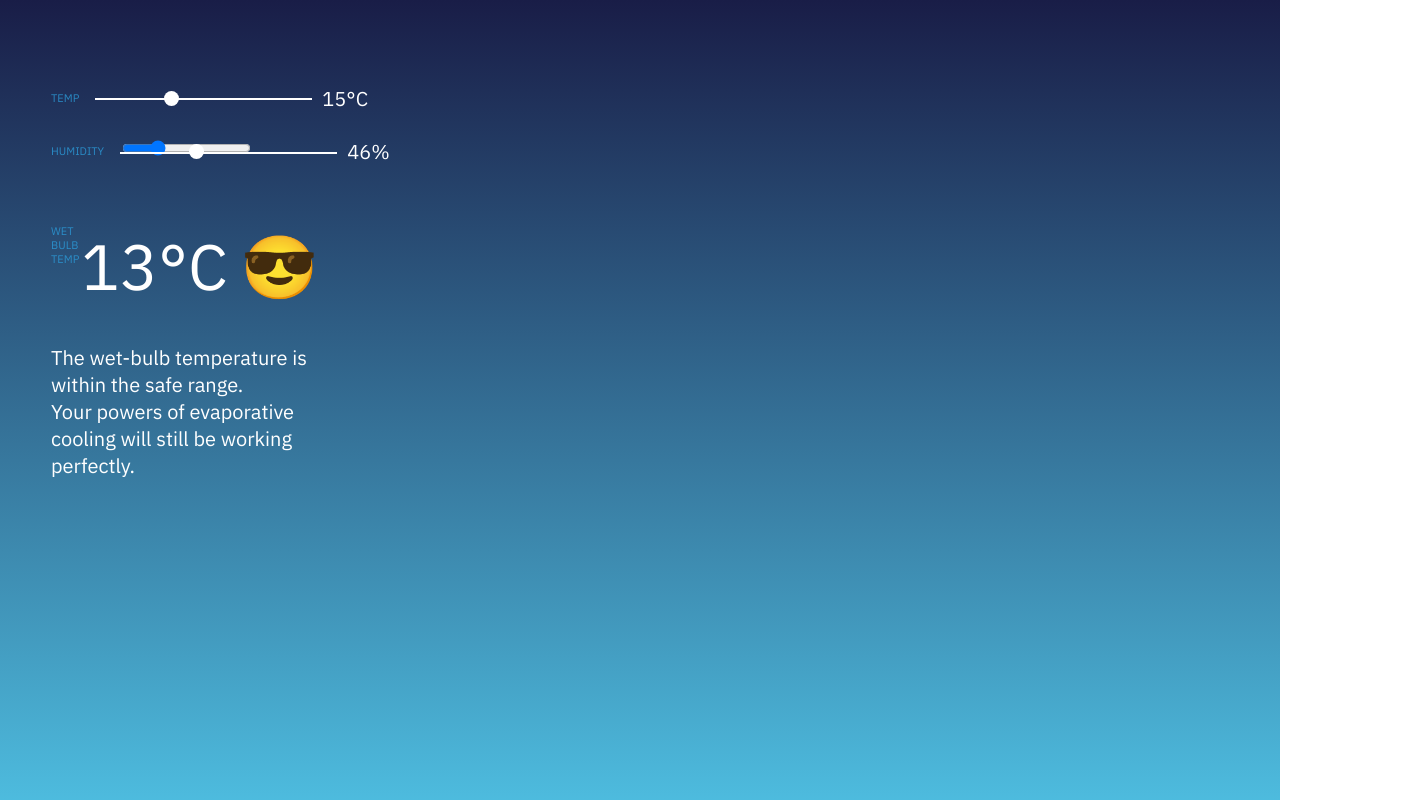
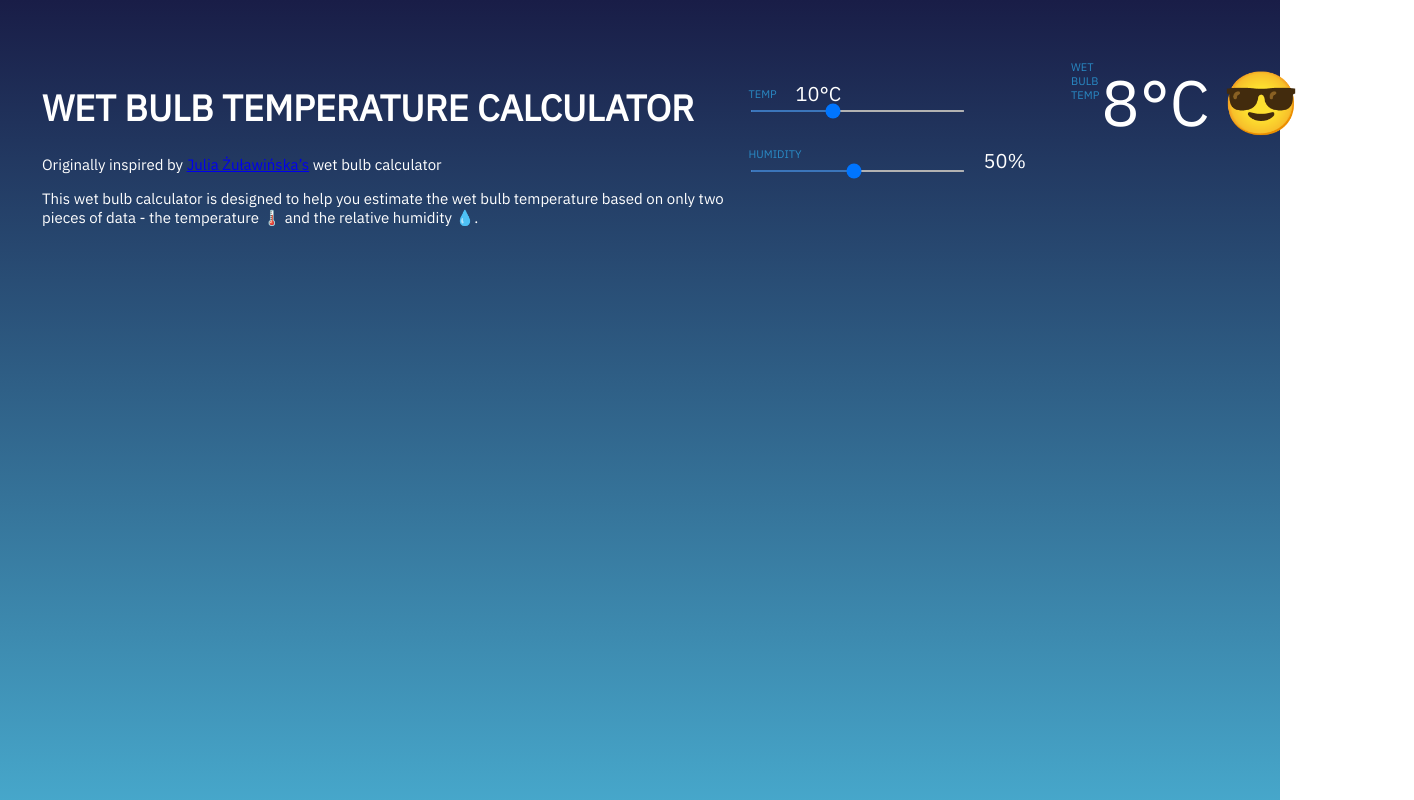
Before and after one commit to pjpscriv/wet-bulb-calculator, an Angular app: page / in a window 1280 px wide. Shown: the top 800 px of the page, 1414 px wide, since content can reach past the window. Built offline with nearby package versions, Linux system fonts and the light colour scheme.

Commit message:
Begin fixing up layout
(it's still broken atm tho)

```diff
--- a/src/app/app.component.css
+++ b/src/app/app.component.css
@@ -1,18 +1,30 @@
-
-:host {
+wet-bulb:host {
   display: flex;
   height: 100%;
-  width: 100%;
-  background: linear-gradient(180deg, #191D47 0%, rgba(43.14, 174.28, 215.69, 0.84) 100%);
+  /*width: 100%;*/
+  font-family: IBM Plex Sans, sans-serif;
+  color: white;
+
+  padding: 60px 42px;
+}
+
+.wet-bulb__header h1 {
+  font-size: 36px;
+  /*font-style: normal;*/
+  font-weight: 600;
+}
+
+.wet-bulb__header p {
+  font-size: 15px;
 }
 
 
 /* TEMPERATURE SLIDER */
 .wet-bulb__temp-slider-section {
   width: 256px;
-  left: 51px;
-  top: 84.50px;
-  position: absolute;
+  /*left: 51px;*/
+  /*top: 84.50px;*/
+  /*position: absolute;*/
   justify-content: flex-start;
   align-items: center;
   gap: 16px;
@@ -28,6 +40,7 @@
   font-family: IBM Plex Sans;
   font-weight: 400;
   word-wrap: break-word;
+
 }
 
 
@@ -38,25 +51,6 @@
 }
 
 
-.wet-bulb__temp-slider-line {
-  width: 215px;
-  height: 0px;
-  left: 0px;
-  top: 13.50px;
-  position: absolute;
-  border: 1.25px white solid;
-}
-
-
-.wet-bulb__temp-slider-dot {
-  width: 15px;
-  height: 15px;
-  left: 69px;
-  top: 6px;
-  position: absolute;
-  background: white;
-  border-radius: 9999px
-}
 
 
 .wet-bulb__temp-slider-value {}
@@ -67,20 +61,25 @@
 /* HUMIDITY SLIDER */
 .wet-bulb__humidity-slider-section {
   width: 256px;
-  left: 51px;
-  top: 138px;
-  position: absolute;
+  /*left: 51px;*/
+  /*top: 138px;*/
+  /*position: absolute;*/
   justify-content: flex-start;
   align-items: center;
   gap: 16px;
   display: inline-flex;
 }
 
+.wet-bulb__slider-input {
+  width: 215px;
+  height: 2px;
+  color: white;
+}
+
 
 .wet-bulb__humidity-slider-label {
   color: rgba(43.14, 153.57, 215.69, 0.84);
   font-size: 11px;
-  font-family: IBM Plex Sans;
   font-weight: 400;
   word-wrap: break-word;
 }
@@ -93,59 +92,38 @@
 }
 
 
-.wet-bulb__humidity-slider-line {
-  width: 215px;
-  height: 0px;
-  left: 0px;
-  top: 13.50px;
-  position: absolute;
-  border: 1.25px white solid;
-}
-
-
-.wet-bulb__humidity-slider-dot{
-  width: 15px;
-  height: 15px;
-  left: 69px;
-  top: 6px;
-  position: absolute;
-  background: white;
-  border-radius: 9999px;
-}
-
 
 .wet-bulb__humidity-slider-value {
-  left: 227px;
-  top: 0px;
-  position: absolute;
-  color: white;
+  /*left: 227px;*/
+  /*top: 0px;*/
+  /*position: absolute;*/
   font-size: 20px;
-  font-family: IBM Plex Sans;
-  font-weight: 400;
-  word-wrap: break-word;
+  /*font-family: IBM Plex Sans;*/
+  /*font-weight: 400;*/
+  /*word-wrap: break-word;*/
 }
 
 
 
 
-/* BIG TEMPERATURE SECTION */
 .wet-bulb__temp-slider-value {
-  left: 227px;
-  top: 0px;
-  position: absolute;
-  color: white;
+  /*left: 227px;*/
+  /*top: 0px;*/
+  /*position: absolute;*/
+  /*color: white;*/
   font-size: 20px;
-  font-family: IBM Plex Sans;
-  font-weight: 400;
-  word-wrap: break-word;
+  /*font-weight: 400;*/
+  /*word-wrap: break-word;*/
 }
 
 
-.wet-bulb__temp-section {
+
+/* BIG TEMPERATURE SECTION */
+.wet-bulb__outputs {
   width: 167px;
-  left: 51px;
-  top: 224px;
-  position: absolute;
+  /*left: 51px;*/
+  /*top: 224px;*/
+  /*position: absolute;*/
   justify-content: flex-start;
   align-items: flex-start;
   gap: 2px;
@@ -156,9 +134,9 @@
 .wet-bulb__temp-label {
   color: rgba(43.14, 153.57, 215.69, 0.84);
   font-size: 11px;
-  font-family: IBM Plex Sans;
-  font-weight: 400;
-  word-wrap: break-word
+  /*font-family: IBM Plex Sans;*/
+  /*font-weight: 400;*/
+  /*word-wrap: break-word*/
 }
 
 
@@ -174,33 +152,33 @@
 
 
 .wet-bulb__temp {
-  color: white;
+  /*color: white;*/
   font-size: 64px;
-  font-family: IBM Plex Sans;
-  font-weight: 400;
-  word-wrap: break-word
+  /*font-family: IBM Plex Sans;*/
+  /*font-weight: 400;*/
+  /*word-wrap: break-word*/
 }
 
 
 
 .wet-bulb__emoji {
-  color: white;
+  /*color: white;*/
   font-size: 62px;
-  font-family: IBM Plex Sans;
-  font-weight: 400;
-  word-wrap: break-word;
+  /*font-family: IBM Plex Sans;*/
+  /*font-weight: 400;*/
+  /*word-wrap: break-word;*/
 }
 
 
 
 .wet-bulb__blurb {
   width: 268px;
-  left: 51px;
-  top: 344px;
-  position: absolute;
-  color: white;
+  /*left: 51px;*/
+  /*top: 344px;*/
+  /*position: absolute;*/
+  /*color: white;*/
   font-size: 20px;
-  font-family: IBM Plex Sans;
-  font-weight: 400;
-  word-wrap: break-word;
+  /*font-family: IBM Plex Sans;*/
+  /*font-weight: 400;*/
+  /*word-wrap: break-word;*/
 }
--- a/src/app/app.component.html
+++ b/src/app/app.component.html
@@ -1,42 +1,49 @@
-<div>
-
-  <form #inputs="ngForm" class="wet-bulb__form">
-    <div class="wet-bulb__temp-slider-section">
-      <div class="wet-bulb__temp-slider-label">TEMP</div>
-      <div class="wet-bulb__temp-slider">
-        <div class="wet-bulb__temp-slider-line"></div>
-        <div class="wet-bulb__temp-slider-value">15°C</div>
-        <div class="wet-bulb__temp-slider-dot"></div>
-      </div>
-    </div>
-
-    <div class="wet-bulb__humidity-slider-section">
-      <div class="wet-bulb__humidity-slider-label">HUMIDITY</div>
-      <div class="wet-bulb__humidity-slider">
-
-        <label>
-          <input name="humidity" [(ngModel)]="humidity" type="range" min="0" max="60" >
-        </label>
+<div class="wet-bulb__header">
+  <h1>WET BULB TEMPERATURE CALCULATOR</h1>
+  <p>Originally inspired by <a href="https://www.omnicalculator.com/physics/wet-bulb">Julia Żuławińska’s</a> wet bulb calculator</p>
+  <p>This wet bulb calculator is designed to help you estimate the wet bulb temperature based on only two pieces of data - the temperature 🌡️ and the relative humidity 💧.</p>
+</div>
 
 
-        <div class="wet-bulb__humidity-slider-line"></div>
-        <div class="wet-bulb__humidity-slider-value">46%</div>
-        <div class="wet-bulb__humidity-slider-dot"></div>
-      </div>
-    </div>
-  </form>
+<!-- INPUTS -->
+<form #inputs="ngForm" class="wet-bulb__inputs">
 
-  <div class="wet-bulb__temp-section">
-    <div class="wet-bulb__temp-label">WET BULB TEMP</div>
-    <div class="wet-bulb__temp-wrapper">
-      <div class="wet-bulb__temp">13°C</div>
-      <div class="wet-bulb__emoji">😎</div>
-    </div>
+  <div class="wet-bulb__temp-slider-section">
+    <label class="wet-bulb__temp-slider-label">
+      TEMP
+      <input
+        class="wet-bulb__slider-input"
+        name="temperature"
+        [(ngModel)]="temperature"
+        type="range"
+        min="-20" max="60" >
+    </label>
+    <p class="wet-bulb__temp-slider-value">{{temperature}}°C</p>
   </div>
 
-  <div class="wet-bulb__blurb">
-    The wet-bulb temperature is within the safe range.<br/>
-    Your powers of evaporative cooling will still be working perfectly.
+  <div class="wet-bulb__humidity-slider-section">
+    <label class="wet-bulb__humidity-slider-label">
+      HUMIDITY
+      <input
+        class="wet-bulb__slider-input"
+        name="humidity"
+        [(ngModel)]="humidity"
+        type="range"
+        min="5" max="99">
+    </label>
+    <p class="wet-bulb__humidity-slider-value">{{humidity}}%</p>
   </div>
 
+</form>
+
+<!-- OUTPUT -->
+<div class="wet-bulb__outputs">
+  <div class="wet-bulb__temp-label">WET BULB TEMP</div>
+  <div class="wet-bulb__temp-wrapper">
+    <div class="wet-bulb__temp">{{wetBulbTemp$ | async}}°C</div>
+    <div class="wet-bulb__emoji">{{emoji$ | async}}</div>
+  </div>
+  <div class="wet-bulb__blurb">
+    <p *ngFor="let sentence of (blurb$ | async)">{{sentence}}</p>
+  </div>
 </div>
--- a/src/app/app.component.ts
+++ b/src/app/app.component.ts
@@ -1,39 +1,116 @@
-import { AfterViewInit, Component, OnInit, ViewChild } from '@angular/core';
-import { Subject, tap } from 'rxjs';
+import { Component, HostBinding, OnInit, ViewChild } from '@angular/core';
+import { map, Observable, tap, filter } from 'rxjs';
 import { NgForm } from '@angular/forms';
+import { Situation, TempUnit } from './app.types';
 
 @Component({
-  selector: 'app-root',
+  selector: 'wet-bulb',
   templateUrl: './app.component.html',
   styleUrls: ['./app.component.css']
 })
-export class AppComponent implements OnInit, AfterViewInit {
+export class AppComponent implements OnInit {
 
   // @ts-ignore
   @ViewChild('inputs',{static: true}) ngForm: NgForm;
 
-  title = 'wet-bulb'
-  humidity = 15;
+  @HostBinding('style.background') gradient: string = 'linear-gradient(180deg, #191D47 0%, rgba(43.14, 174.28, 215.69, 0.84) 100%)';
 
-  constructor() {
+  // Blurbs
+  normalTempBlurb: Array<string> = [
+    "The wet-bulb temperature is within the safe range.",
+    "Your powers of evaporative cooling will still be working perfectly."
+  ];
+  dangerousTempBlurb: Array<string> = [
+    "Wet-bulb temperatures above 30 °C (86 °F) pose potential fatal danger to humans outside.",
+    "It's also very uncomfortable. In these conditions, you should avoid direct sunlight and drink lots of water."
+  ];
+  fatalTempBlurb: Array<string> = [
+    "Theoretically, humans cannot survive for very long when the wet-bulb temperature exceeds 35 °C (95 °F).",
+    "If that's what you're experiencing, go to a place with air conditioning and drink lots of water as soon as possible."
+  ]
+
+  // Form values (Inputs)
+  public temperature: number = 10;
+  public humidity: number = 50;
+  public tempUnits: TempUnit = "celsius";
+
+  // Outputs
+  public wetBulbTemp$: Observable<number>;
+  public blurb$: Observable<Array<string>>;
+  public emoji$: Observable<string>;
+
+  // Config
+  private dp: number = 0;
+
+  public ngOnInit(): void {
+    // @ts-ignore
+    this.wetBulbTemp$ = this.ngForm.valueChanges.pipe(
+      filter(v => !!v),
+      tap(console.log),
+      map((f:any) => this.wetBulbTemperature(f.temperature, f.humidity))
+    );
+
+    // TODO: Will need to incorporate temperature units in here
+    let situation$: Observable<Situation> = this.wetBulbTemp$.pipe(
+      map(this.wetBulbTempToSituation),
+      tap(s => {
+        if (s === 'safe') {
+          this.gradient = 'linear-gradient(180deg, #191D47 0%, rgba(43.14, 174.28, 215.69, 0.84) 100%)';
+        } else if (s === 'dangerous') {
+          this.gradient = 'linear-gradient(180deg, #FFBA52 0%, #FF5252 100%)';
+        } else {
+          this.gradient = 'linear-gradient(180deg, #FF5252 0%, #9747FF 100%)';
+        }
+      })
+    );
+
+    this.blurb$ = situation$.pipe(
+      map(s => {
+        if (s === 'safe') {
+          return this.normalTempBlurb;
+        } else if (s === 'dangerous') {
+          return this.dangerousTempBlurb;
+        } else {
+          return this.fatalTempBlurb;
+        }
+      })
+    )
+
+    this.emoji$ = situation$.pipe(
+      map(s => {
+        if (s === 'safe') {
+          return '😎'
+        } else if (s === 'dangerous') {
+          return '🥵';
+        } else {
+          return '💀';
+        }
+      })
+    );
 
   }
 
+  // Assuming temp is Celsius atm
+  private wetBulbTemperature(temp: number, humidity: number): number {
 
-  humidity$ = new Subject();
+    const const1: number = 0.151977;
+    const const2: number = 8.313659;
+    const const3: number = 1.676331;
+    const const4: number = 0.00391838;
+    const const5: number = 0.023101;
+    const const6: number = 4.686035;
 
-  public ngOnInit(): void {
-    this.humidity$.pipe(
-      tap(v => console.log(`Humidity: ${v}`))
-    )
+    const part1: number = temp * const1 * ((humidity + const2) ** .5)
+    const part2: number = Math.atan(temp + humidity) - Math.atan(humidity - const3);
+    const part3: number = const4 * (humidity ** 1.5) * Math.atan(const5 * humidity);
+
+    // return Math.floor(part1 + part2 + part3 - const6);
+    return Math.floor((part1 + part2 + part3 - const6) * (10**this.dp)) / (10**this.dp);
   }
 
-  public ngAfterViewInit(): void {
-    // @ts-ignore
-    this.ngForm.valueChanges.subscribe(form => {
-      console.log(form);
-      // this.updated = form;
-    })
+
+  private wetBulbTempToSituation(temp: number): Situation {
+    return temp < 30 ? 'safe' : (temp > 35 ? 'fatal' : 'dangerous')
   }
 
 }
--- /dev/null
+++ b/src/app/app.types.ts
@@ -0,0 +1,2 @@
+export type TempUnit = "celsius" | "fahrenheit";
+export type Situation = 'safe' | 'dangerous' | 'fatal';
--- a/src/index.html
+++ b/src/index.html
@@ -13,6 +13,6 @@
   <link href="https://fonts.googleapis.com/css2?family=IBM+Plex+Sans:wght@200;400&display=swap" rel="stylesheet">
 </head>
 <body>
-  <app-root></app-root>
+  <wet-bulb></wet-bulb>
 </body>
 </html>
--- a/tsconfig.json
+++ b/tsconfig.json
@@ -2,6 +2,7 @@
 {
   "compileOnSave": false,
   "compilerOptions": {
+    "strictPropertyInitialization": false,
     "baseUrl": "./",
     "outDir": "./dist/out-tsc",
     "forceConsistentCasingInFileNames": true,
```
Also changed, not shown: src/app/app.constants.ts (added).
